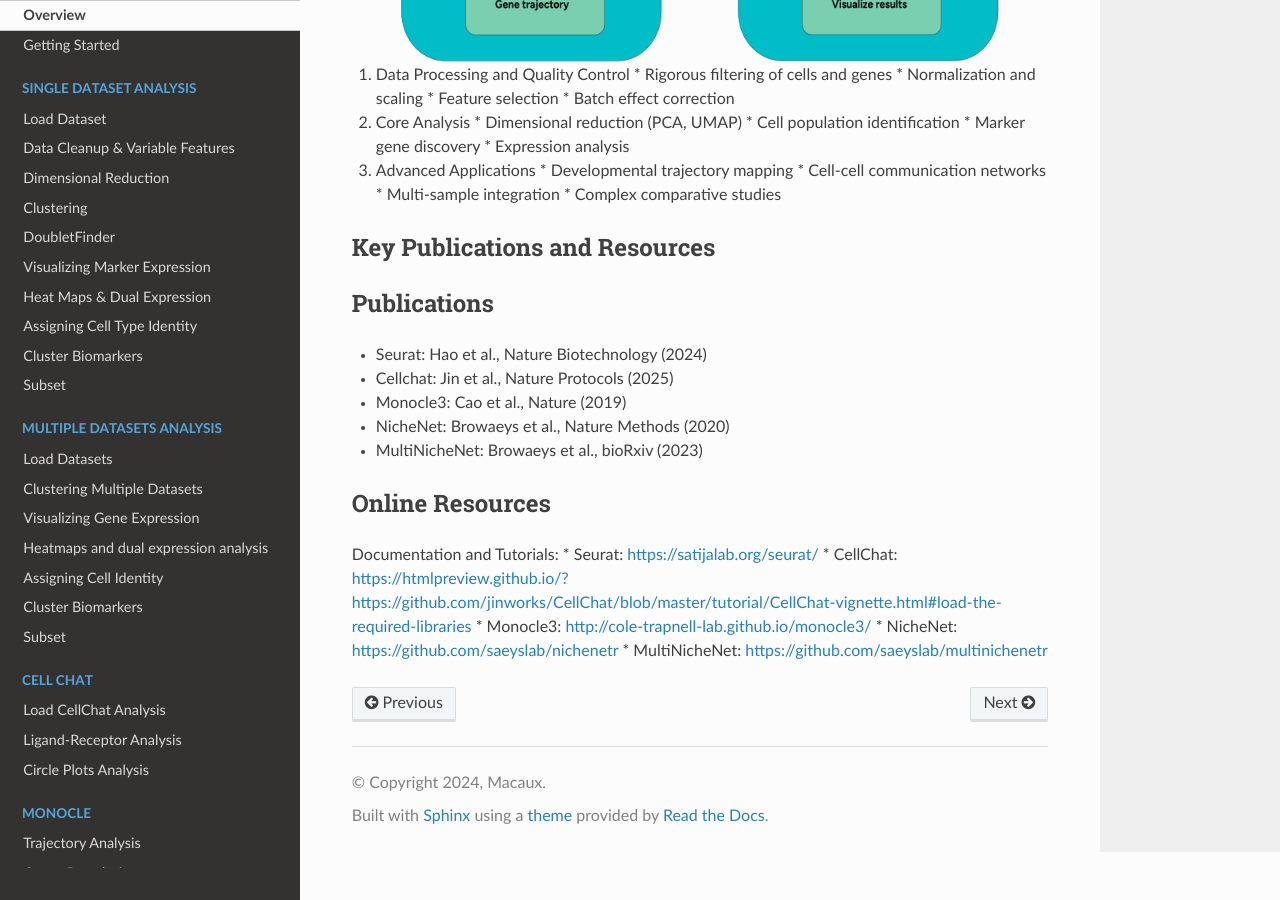
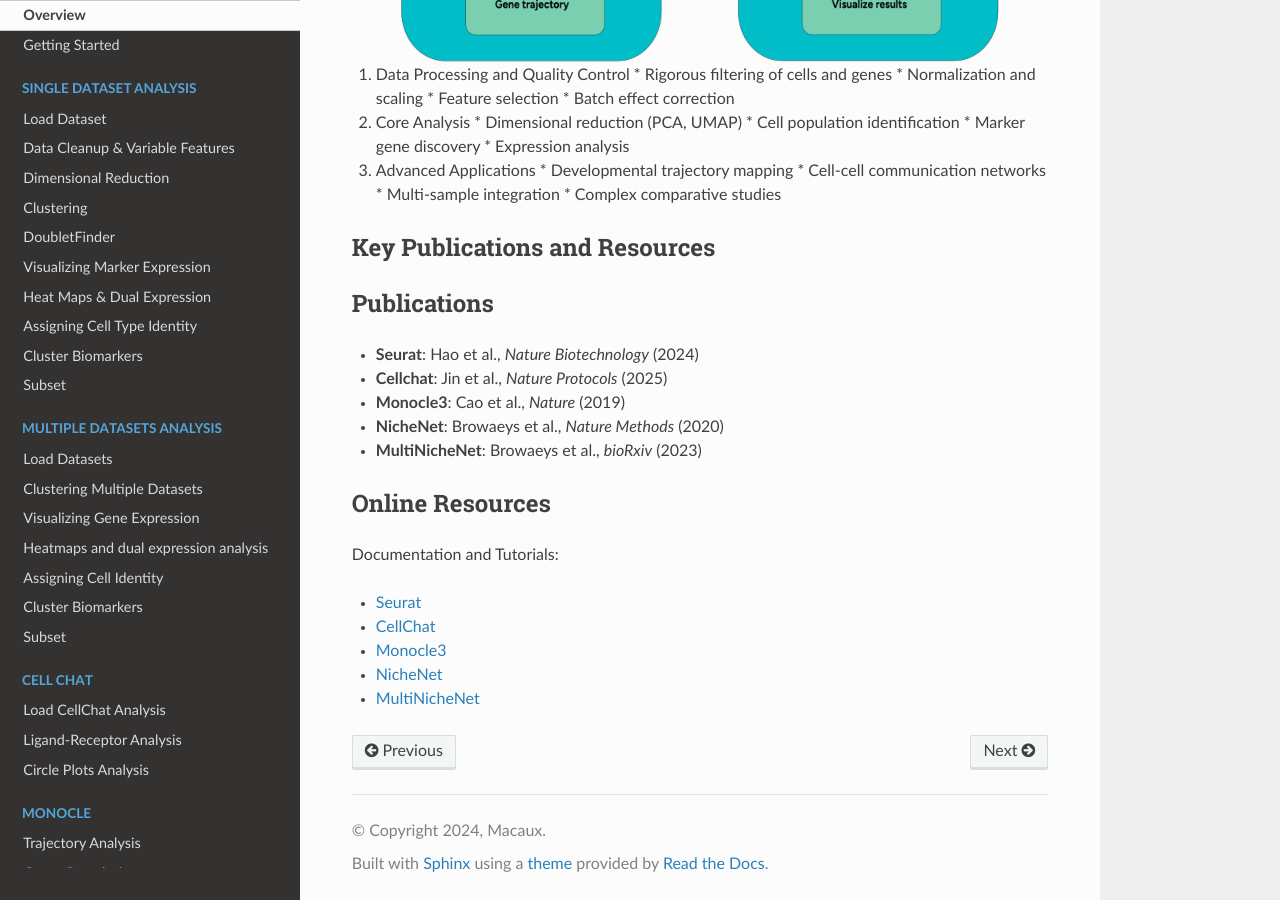
Before and after one commit to GaspardMacaux/Documentation_app, a Sphinx documentation site: the page built from docs/source/introduction_app/introduction.rst, in a window 1280 px wide and 900 px high, scrolled down 1796 px. Built offline with Sphinx 7.4.7 and the Read the Docs theme 3.1.0, drawn with Linux system fonts in a browser that asks for light colours.

```diff
--- a/docs/source/introduction_app/introduction.rst
+++ b/docs/source/introduction_app/introduction.rst
@@ -66,19 +66,22 @@
 Key Publications and Resources
 --------------------
 
-Publications
+**Publications**
 --------------------
-* Seurat: Hao et al., Nature Biotechnology (2024)
-* Cellchat: Jin et al., Nature Protocols (2025)
-* Monocle3: Cao et al., Nature (2019)
-* NicheNet: Browaeys et al., Nature Methods (2020)
-* MultiNicheNet: Browaeys et al., bioRxiv (2023)
 
-Online Resources
+* **Seurat**: Hao et al., *Nature Biotechnology* (2024)
+* **Cellchat**: Jin et al., *Nature Protocols* (2025)
+* **Monocle3**: Cao et al., *Nature* (2019)
+* **NicheNet**: Browaeys et al., *Nature Methods* (2020)
+* **MultiNicheNet**: Browaeys et al., *bioRxiv* (2023)
+
+**Online Resources**
 --------------------
+
 Documentation and Tutorials:
-* Seurat: https://satijalab.org/seurat/
-* CellChat: https://htmlpreview.github.io/?https://github.com/jinworks/CellChat/blob/master/tutorial/CellChat-vignette.html#load-the-required-libraries
-* Monocle3: http://cole-trapnell-lab.github.io/monocle3/
-* NicheNet: https://github.com/saeyslab/nichenetr
-* MultiNicheNet: https://github.com/saeyslab/multinichenetr
+
+* `Seurat <https://satijalab.org/seurat/>`__
+* `CellChat <https://htmlpreview.github.io/?https://github.com/jinworks/CellChat/blob/master/tutorial/CellChat-vignette.html#load-the-required-libraries>`__
+* `Monocle3 <http://cole-trapnell-lab.github.io/monocle3/>`__
+* `NicheNet <https://github.com/saeyslab/nichenetr>`__
+* `MultiNicheNet <https://github.com/saeyslab/multinichenetr>`__
```
